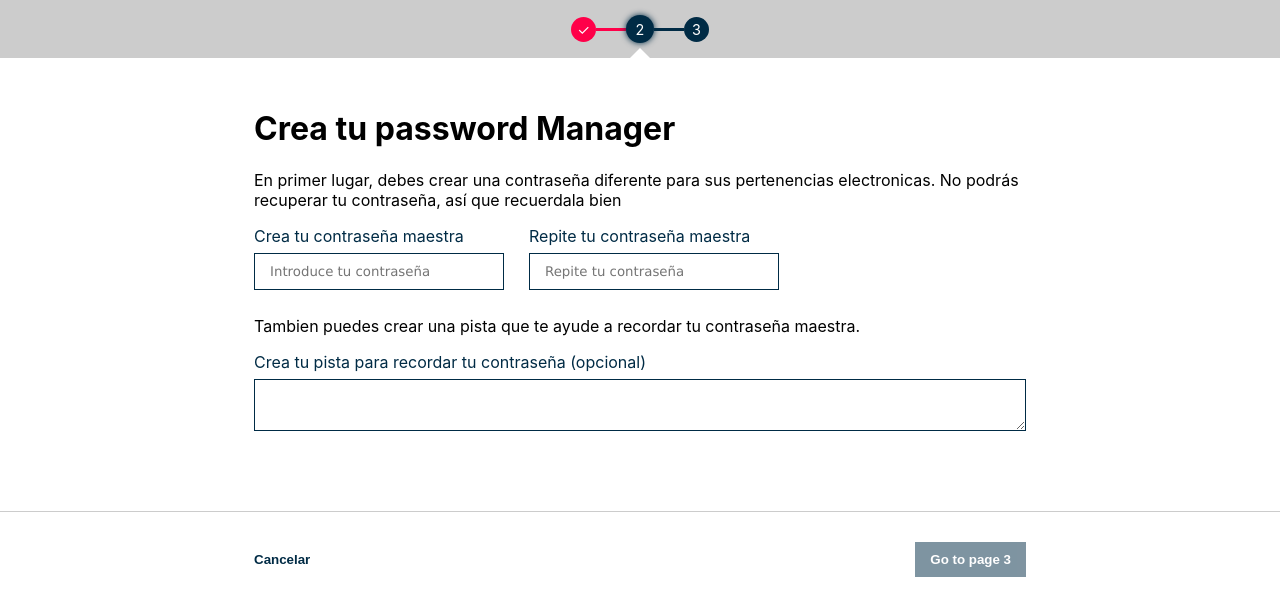
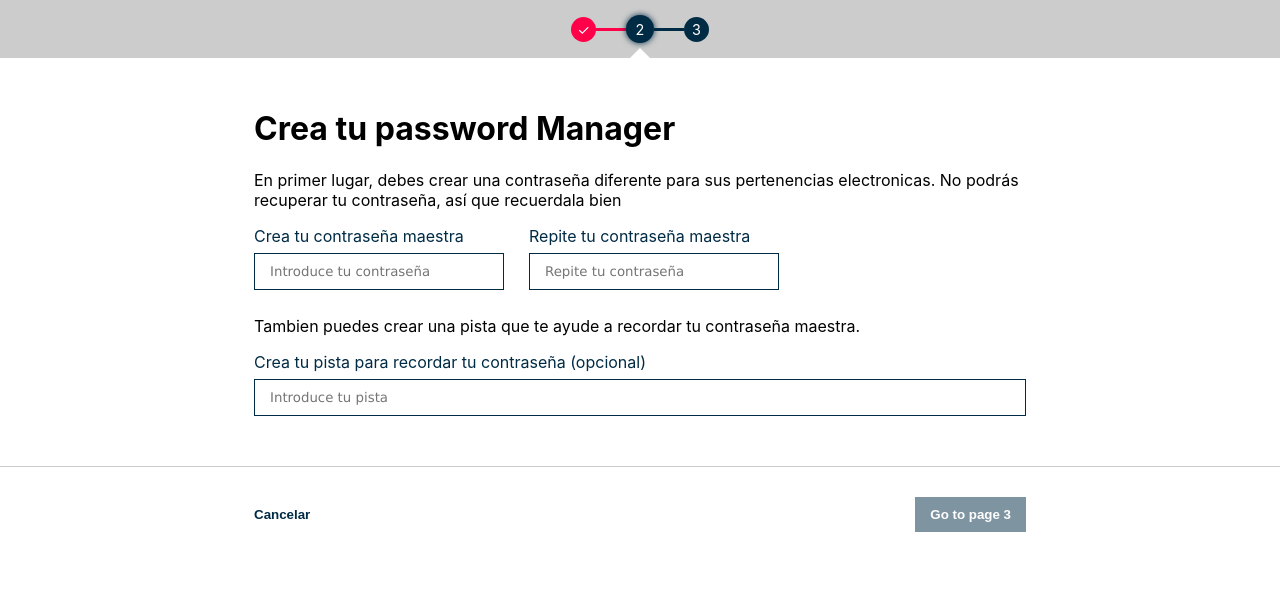
Before and after one commit to luigi055/password-manager, a React (Create React App) app: page / in a window 1280 px wide. Both pictures are taken after a click on the button "Siguiente". Shown: the top 616 px of the page. Built offline with nearby package versions, Linux system fonts and the light colour scheme.

Commit message:
styled well defined

```diff
--- a/src/App.js
+++ b/src/App.js
@@ -32,11 +32,11 @@ const App = () => {
 							try {
 								await submitForm(passwordForm.password);
 								setIsSuccess(true);
+								setPasswordForm({});
 							} catch (error) {
 								setIsSuccess(false);
 							} finally {
 								setCurrentStep(3);
-								setPasswordForm({});
 								setIsLoading(false);
 							}
 						}}
@@ -45,7 +45,7 @@ const App = () => {
 				<Wizard.Page>
 					<Feedback
 						isSuccess={isSuccess}
-						onRestartButton={goToFirstStep}
+						onNextButton={goToFirstStep}
 						onRetryButton={goToSecondStep}
 					/>
 				</Wizard.Page>
--- a/src/components/button/button.js
+++ b/src/components/button/button.js
@@ -1,4 +1,4 @@
-import { forwardRef } from "react";
+import { forwardRef, memo } from "react";
 import PropTypes from "prop-types";
 import "./button.scss";
 
@@ -14,7 +14,7 @@ const Button = forwardRef(
 			variant = "primary",
 			visualType = "filled",
 			children,
-			className,
+			className = "",
 			...props
 		},
 		ref
@@ -38,4 +38,4 @@ Button.propTypes = {
 	visualType: PropTypes.oneOf(["filled", "text"]),
 };
 
-export default Button;
+export default memo(Button);
--- a/src/components/form/input.js
+++ b/src/components/form/input.js
@@ -1,28 +1,25 @@
-import { forwardRef } from "react";
+import { forwardRef, memo } from "react";
 import "./input.scss";
 
-const Field = ({ children, ...props }) => (
-	<div className="field" {...props}>
+const Field = memo(({ children, className = "", ...props }) => (
+	<div className={`field ${className}`} {...props}>
 		{children}
 	</div>
-);
+));
 
-const Label = ({ children, className, ...props }) => (
+const Label = memo(({ children, className = "", ...props }) => (
 	<label className={`field__label ${className}`} {...props}>
 		{children}
 	</label>
-);
-
-const Input = forwardRef(({ className, ...props }, ref) => (
-	<input ref={ref} className={`field__input ${className}`} {...props} />
 ));
 
-const TextArea = forwardRef(({ className, ...props }, ref) => (
-	<textarea ref={ref} className={`field__input ${className}`} {...props} />
-));
+const Input = memo(
+	forwardRef(({ className = "", ...props }, ref) => (
+		<input ref={ref} className={`field__input ${className}`} {...props} />
+	))
+);
 
 Field.Label = Label;
 Field.Input = Input;
-Field.TextArea = TextArea;
 
 export default Field;
--- a/src/components/layout/layout.scss
+++ b/src/components/layout/layout.scss
@@ -1,9 +1,9 @@
 @import "../../styles/base";
 
 .layout__main {
+	margin-bottom: 50px;
 	margin-left: auto;
 	margin-right: auto;
-	margin: 0 auto;
 	max-width: 772px;
 	padding: 30px 20px 0;
 }
@@ -18,7 +18,6 @@
 
 .layout__footer-wrapper {
 	border-top: 1px solid #ccc;
-	margin-top: 80px;
 }
 
 @media screen and (min-width: $medium-viewport) {
--- a/src/views/Feedback/index.js
+++ b/src/views/Feedback/index.js
@@ -4,44 +4,53 @@ import PropTypes from "prop-types";
 import { Button, MainLayout, Footer } from "../../components";
 import * as tst from "./test-identifiers";
 
-const Feedback = ({ onRestartButton, onRetryButton, isSuccess }) =>
+const Feedback = ({ onNextButton, onRetryButton, isSuccess }) =>
 	isSuccess ? (
 		<div data-testid={tst.FEEDBACK_CARD_SUCCESS}>
 			<MainLayout>
-				<h1 data-testid={tst.FEEDBACK_CARD_TITLE}>Success</h1>
-				<p data-testid={tst.FEEDBACK_CARD_BODY}>something nice to say</p>
+				<h1 data-testid={tst.FEEDBACK_CARD_TITLE}>
+					¡Tu Password Manager ya está creado!
+				</h1>
+				<p data-testid={tst.FEEDBACK_CARD_BODY}>
+					Lorem ipsum dolor sit amet, consectetur adipiscing elit. Morbi
+					pharetra rhoncus justo.
+				</p>
+			</MainLayout>
 			<Footer>
+				<div />
 				<Button
 					visualType="text"
 					data-testid={tst.FEEDBACK_CARD_BUTTON}
-						onClick={onRestartButton}
+					onClick={onNextButton}
 				>
-						Volver a home
+					Acceder
 				</Button>
 			</Footer>
-			</MainLayout>
 		</div>
 	) : (
 		<div data-testid={tst.FEEDBACK_CARD_FAILURE}>
 			<MainLayout>
-				<h1 data-testid={tst.FEEDBACK_CARD_TITLE}>Failed</h1>
-				<p data-testid={tst.FEEDBACK_CARD_BODY}>something bad to say</p>
+				<h1 data-testid={tst.FEEDBACK_CARD_TITLE}>Ha habido un error.</h1>
+				<p data-testid={tst.FEEDBACK_CARD_BODY}>
+					No hemos podido modificar tu Contraseña Maestra. Inténtalo más tarde.
+				</p>
+			</MainLayout>
 			<Footer>
+				<div />
 				<Button
 					visualType="text"
 					data-testid={tst.FEEDBACK_CARD_BUTTON}
 					onClick={onRetryButton}
 				>
-						Volver a intentar
+					Volver a Password Manager
 				</Button>
 			</Footer>
-			</MainLayout>
 		</div>
 	);
 
 Feedback.propTypes = {
 	isSuccess: PropTypes.bool,
-	onRestartButton: PropTypes.func,
+	onNextButton: PropTypes.func,
 	onRetryButton: PropTypes.func,
 };
 
--- a/src/views/Form/index.js
+++ b/src/views/Form/index.js
@@ -80,8 +80,11 @@ const CreatePasswordForm = ({
 					<Field.Label htmlFor="hint" data-testid={tst.FORM_HINT_INFORMATION}>
 						Crea tu pista para recordar tu contraseña (opcional)
 					</Field.Label>
-					<Field.TextArea
+					<Field.Input
 						id="hint"
+						placeholder="Introduce tu pista"
+						maxLength={20}
+						autoComplete="off"
 						data-testid={tst.FORM_HINT_INPUT}
 						onChange={(e) => {
 							setPasswordForm({
@@ -104,7 +107,6 @@ const CreatePasswordForm = ({
 					Cancelar
 				</Button>
 				<Button
-					type="submit"
 					variant="secondary"
 					data-testid={tst.FORM_SUBMIT_BUTTON}
 					disabled={!isPasswordValid || !isPasswordVerificationValid}
```
Also changed, not shown: 1 other file (tests, documents, lock files or other folders). Lines whose indentation alone changed are shown as unchanged.
